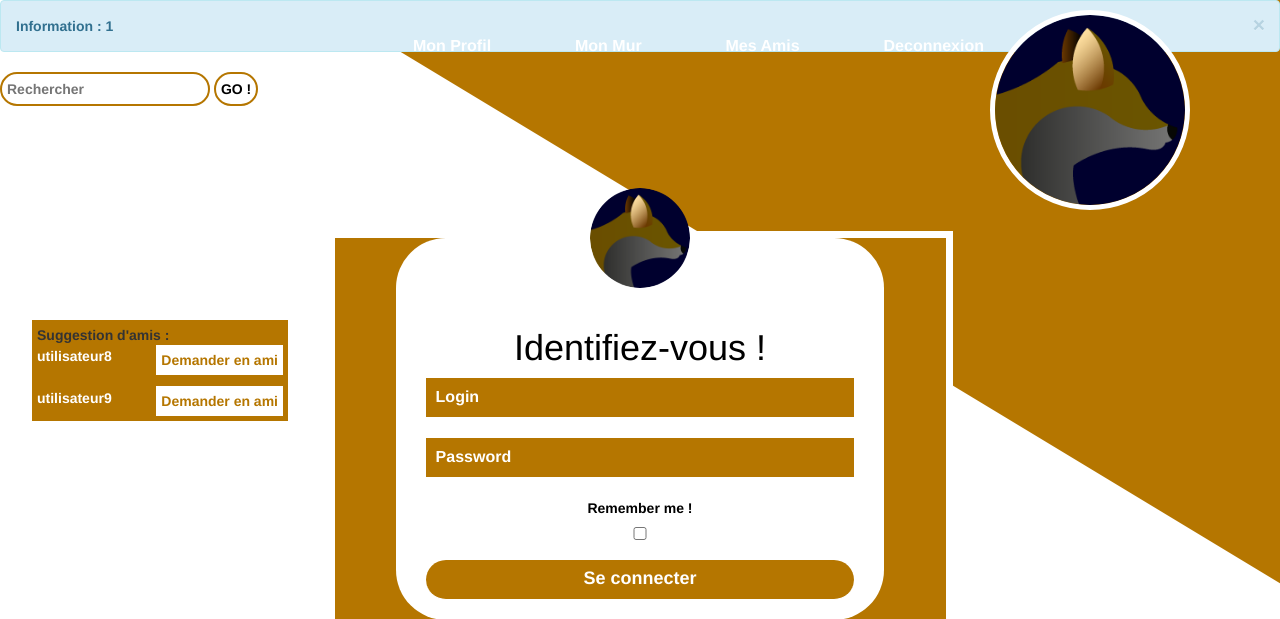
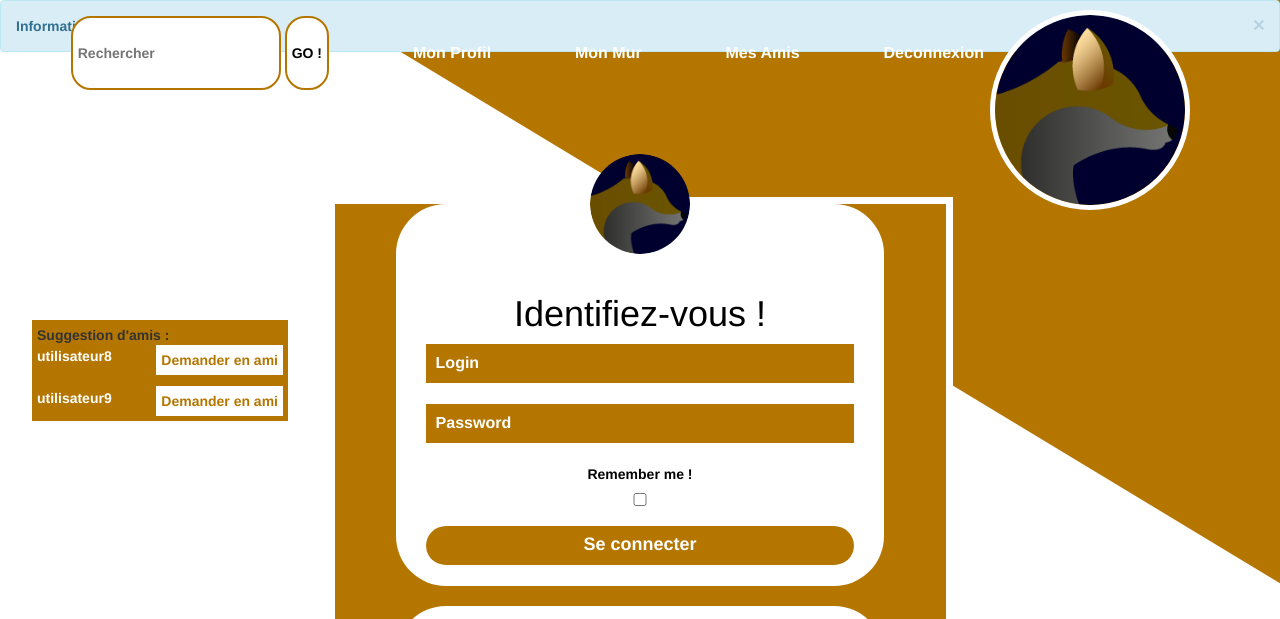
Before and after one commit to MrAntoine/Mini-P-2.0, a PHP site: page / in a window 1280 px wide. Shown: the top 619 px of the page. Run offline with PHP 8.4, Linux system fonts and the light colour scheme; a user stored in the database is signed in; data comes from the database, SQL or seed files in the repository.

Commit message:
Ajout search box dans la nav

```diff
--- a/vues/nav.php
+++ b/vues/nav.php
@@ -4,12 +4,7 @@
 </a>-->
   <div class="white-4-respNav"></div>
   <a href="index.php?action=actus" title="fil d'actualité" class="logoNav"><img src="img/logoSite.png" class="lol"></a>
-  <div class="searchbox">
-    <form method="POST" action="index.php?action=searchProfile">
-      <input type="text" name="search_profile" placeholder="Rechercher">
-      <input type="submit" name="" value="GO !" id="searchGo">
-    </form>
-  </div>
+
   <div class="header-toogle">
     <a href="#nav" class="header-toogle-open" id="menu-open" onclick="openNav(); changeButton(this.id);"><img src="img/menu.png" width="30" alt="Ouvrir Menu"></a>
     <a href="#" class="header-toogle-close" id="menu-close" onclick="closeNav(); changeButton(this.id);"><img src="img/menu-close.png" width="30" alt="Fermer Menu"></a>
@@ -21,6 +16,12 @@
 
         <div class="menu" id="menu">
               <ul>
+                  <li class="searchbox">
+                      <form method="POST" action="index.php?action=searchProfile">
+                          <input type="text" name="search_profile" placeholder="Rechercher">
+                          <input type="submit" name="" value="GO !" id="searchGo">
+                      </form>
+                  </li>
                 <li><a href="index.php?action=myProfile">Mon Profil</a></li>
                 <li><a href="index.php?action=mur">Mon Mur</a></li>
                 <li><a href="index.php?action=friends">Mes Amis</a></li>
```
